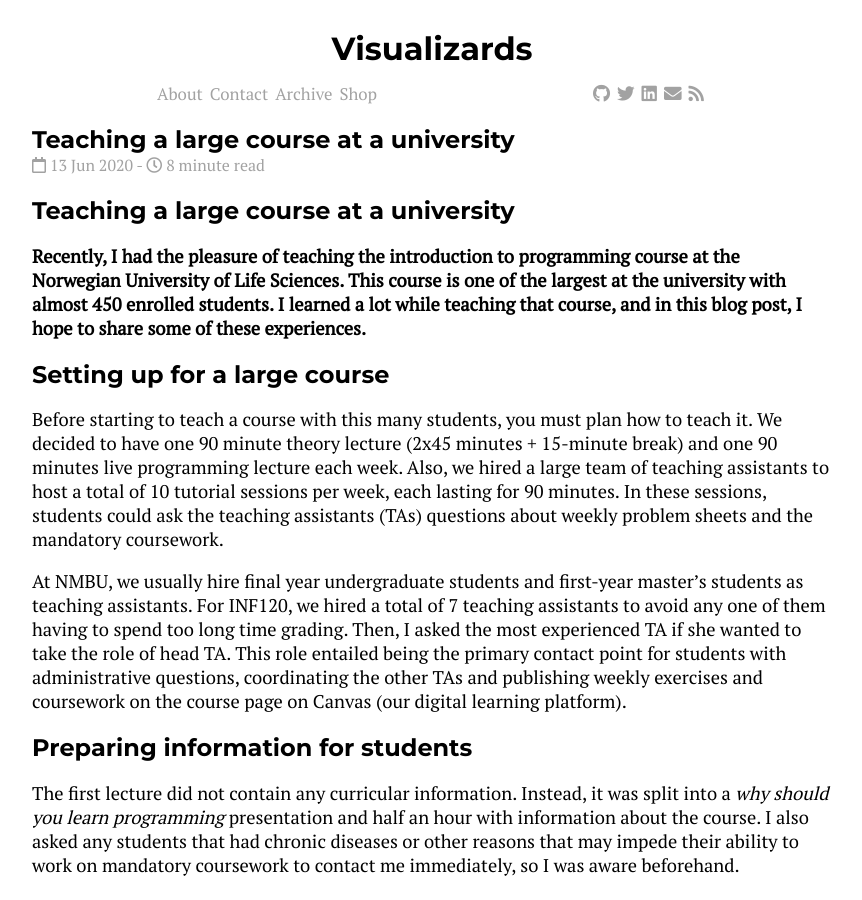
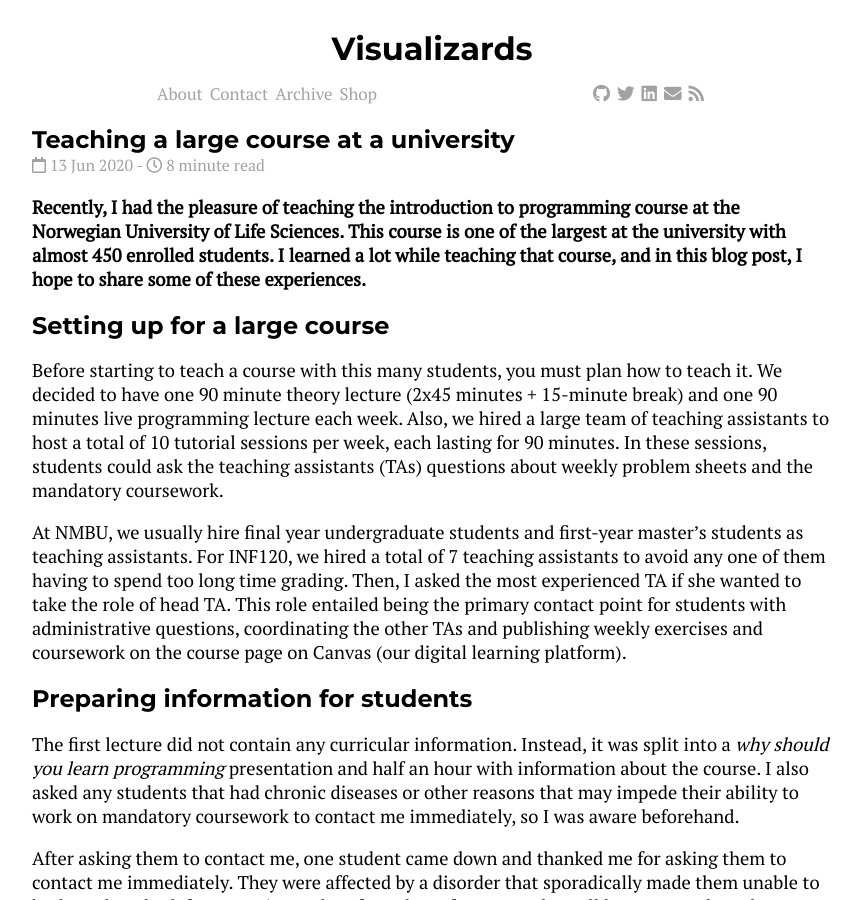
Before and after one commit to visualizards/visualizards.github.io, a Jekyll site: the page built from _posts/2020-06-13-teaching-a-large-course.md, in a window 1280 px wide and 900 px high. Shown: the whole window, without its empty margins (208-1070 px from the left). Built offline with Jekyll 4.4.1, drawn with Linux system fonts in a browser that asks for light colours; nearby versions of some CDN libraries.

Commit message:
Update 2020-06-13-teaching-a-large-course.md

```diff
--- a/_posts/2020-06-13-teaching-a-large-course.md
+++ b/_posts/2020-06-13-teaching-a-large-course.md
@@ -4,8 +4,6 @@ layout: post
 categories: [Teaching]
 description: "Reflections after teaching a large course at a university"
 ---
-
-# Teaching a large course at a university
 
 **Recently, I had the pleasure of teaching the introduction to programming course at the Norwegian University of Life Sciences. This course is one of the largest at the university with almost 450 enrolled students. I learned a lot while teaching that course, and in this blog post, I hope to share some of these experiences.**
 
```
